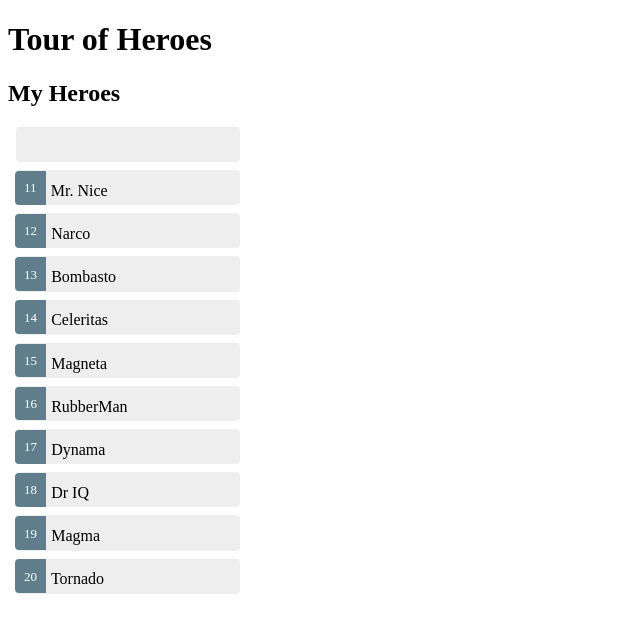
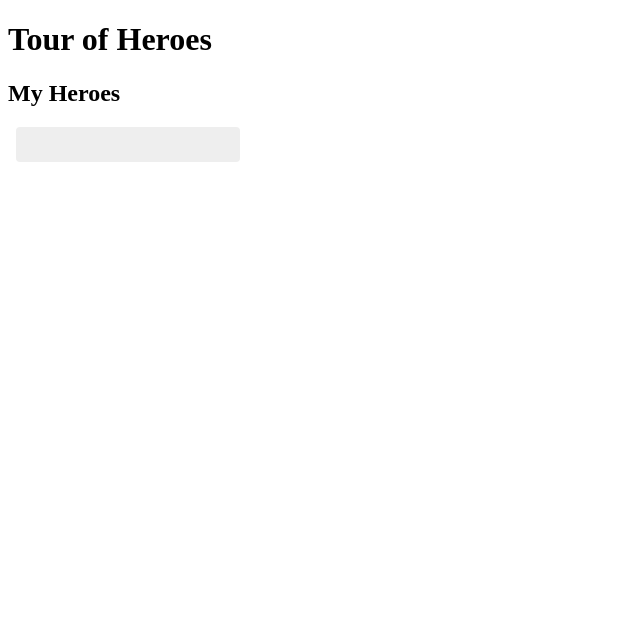
Before and after one commit to Sekenx/angular-tour-of-heroes, an Angular app: page / in a window 1280 px wide. Shown: the top 632 px of the page, without its empty margins (0-640 px from the left). Built offline with nearby package versions, Linux system fonts and the light colour scheme.

Commit message:
Adding hero service

```diff
--- a/src/app/app.component.ts
+++ b/src/app/app.component.ts
@@ -1,19 +1,6 @@
 import { Component } from '@angular/core';
 import { Hero } from './hero';
-
-// An array of heroes
-const HEROES: Hero[] = [
-  { id: 11, name: 'Mr. Nice' },
-  { id: 12, name: 'Narco' },
-  { id: 13, name: 'Bombasto' },
-  { id: 14, name: 'Celeritas' },
-  { id: 15, name: 'Magneta' },
-  { id: 16, name: 'RubberMan' },
-  { id: 17, name: 'Dynama' },
-  { id: 18, name: 'Dr IQ' },
-  { id: 19, name: 'Magma' },
-  { id: 20, name: 'Tornado' }
-];
+import { HeroService } from './hero.service';
 
 @Component({
   selector: 'app-root',
@@ -84,7 +71,7 @@ const HEROES: Hero[] = [
 })
 export class AppComponent {
   title = 'Tour of Heroes';
-  heroes = HEROES;
+  heroes: Hero[];
   selectedHero: Hero;
 
   onSelect(hero: Hero): void {
```
Also changed, not shown: src/app/hero.service.ts (added, +13 -0 lines), src/app/mock-heroes.ts (added, +15 -0 lines).
